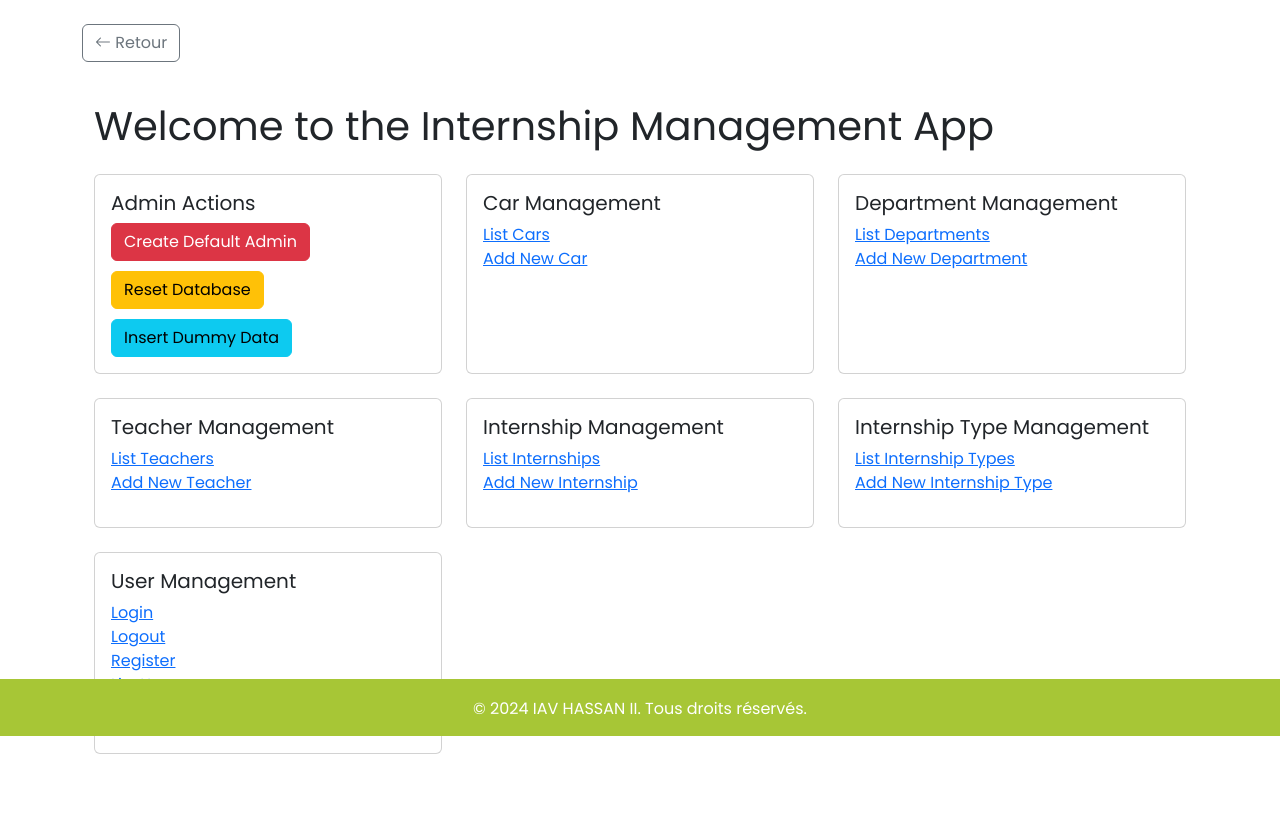
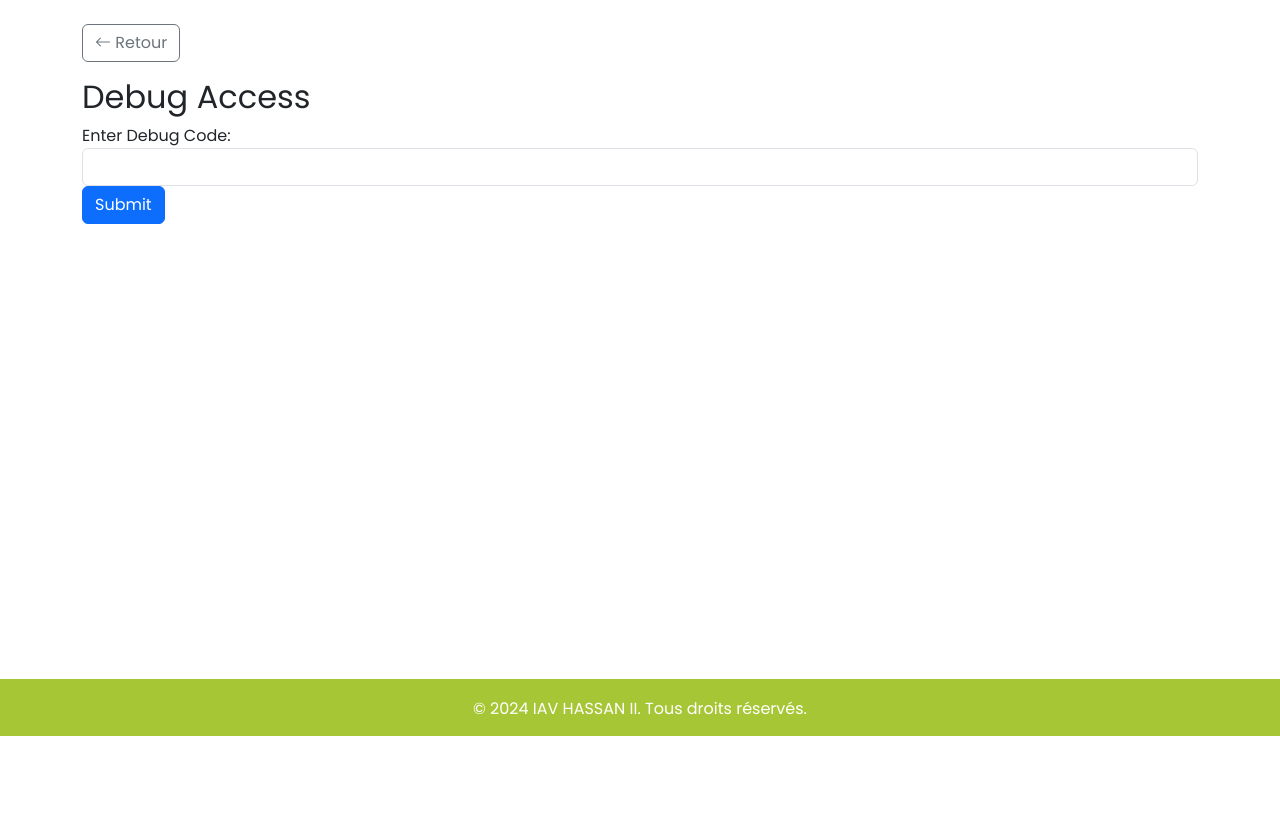
Before and after one commit to alaamekkaoui/intern-management, a Flask app: page /debug in a window 1280 px wide. Shown: the part 64-898 px from the top of the page. After the commit the page ends 800 px from the top, so only its background shows below. Run offline with Flask 3, Linux system fonts and the light colour scheme; the visitor is signed in with stand-in values (Sample User, id 1).

Commit message:
feat: Add debug mode functionality with access control and update environment configuration

```diff
--- a/app.py
+++ b/app.py
@@ -1,6 +1,6 @@
 import os
 from dotenv import load_dotenv
-from flask import Flask, redirect, render_template, url_for, flash, session
+from flask import Flask, redirect, render_template, request, url_for, flash, session
 from models import create_all_tables, insert_dummy_data
 from models.user import User
 from models.internship import Internship
@@ -16,6 +16,8 @@ load_dotenv()
 app = Flask(__name__)
 
 app.secret_key = os.getenv('SECRET_KEY',)
+debug_mode = os.getenv('DEBUG_MODE', '')
+debug_code = os.getenv('DEBUG_CODE', '')
 
 # ------------------------------------------------------
 # Define the route for the index page (your home page)
@@ -58,17 +60,22 @@ def insert_dummy_data_route():
     flash('Dummy data inserted!', 'success')
     return redirect(url_for('index'))
 
-@app.route('/debug')
-def debug():
-    if not session.get('user_id'):
-        flash('Vous devez être connecté pour accéder au debug.', 'danger')
-        return redirect(url_for('login_user'))
-    return render_template('debug.html')
 
-@app.errorhandler(404)
-def not_found(e):
-    return render_template('404.html'), 404
+@app.route('/debug', methods=['GET', 'POST'])
+def debug_route():
+        if  debug_mode == False:
+            return render_template('404.html'), 404
 
+        if request.method == 'POST':
+            code = request.form.get('code', '')
+            if code == debug_code:
+                return render_template('debug.html', success=True, debug_mode=True)
+            else:
+                return render_template('debug.html', success=False, debug_mode=True)
+
+        return render_template('debug.html', debug_mode=True)
+# ------------------------------------------------------
+# Initialize the database and create tables
 init_routes(app)
 
 if __name__ == '__main__':
--- a/routes.py
+++ b/routes.py
@@ -1,4 +1,4 @@
-from flask import flash, redirect, render_template, request, url_for, session, jsonify
+from flask import abort, flash, redirect, render_template, request, url_for, session, jsonify
 from controllers.car_controller import CarController
 from controllers.department_controller import DepartmentController
 from controllers.internship_controller import InternshipController
--- a/templates/base.html
+++ b/templates/base.html
@@ -101,7 +101,7 @@
                                 {% endif %}
                                 <li><a class="dropdown-item" href="/user">Profil</a></li>
                                 <li><a class="dropdown-item" href="/logout"><i class="bi bi-box-arrow-right"></i> Déconnexion</a></li>
-                                {% if session.get('role') == 'admin' %}
+                                {% if session.get('role') == 'admin' and debug_mode %}
                                     <li><a class="dropdown-item small text-muted" href="/debug">Debug</a></li>
                                 {% endif %}
                             </ul>
--- a/templates/debug.html
+++ b/templates/debug.html
@@ -3,6 +3,21 @@
 {% block title %}Dashboard{% endblock %}
 
 {% block content %}
+{% if debug_mode and session.get('role') == 'admin' %}
+    {% if success is not defined or not success %}
+        <h2>Debug Access</h2>
+        <form method="post">
+            <div class="form-group">
+                <label for="code">Enter Debug Code:</label>
+                <input type="password" class="form-control" id="code" name="code" required>
+            </div>
+            <button type="submit" class="btn btn-primary">Submit</button>
+        </form>
+        {% if success is defined and not success %}
+            <div class="alert alert-danger mt-3">Invalid debug code.</div>
+        {% endif %}
+    {% else %}
+
     <div class="container mt-4">
         <h1 class="mb-4">Welcome to the Internship Management App</h1>
 
@@ -109,4 +124,6 @@
 
         </div>
     </div>
+    {% endif %}
+{% endif %}
 {% endblock %}
```
Also changed, not shown: 3 other files. Lines whose indentation alone changed are shown as unchanged.
